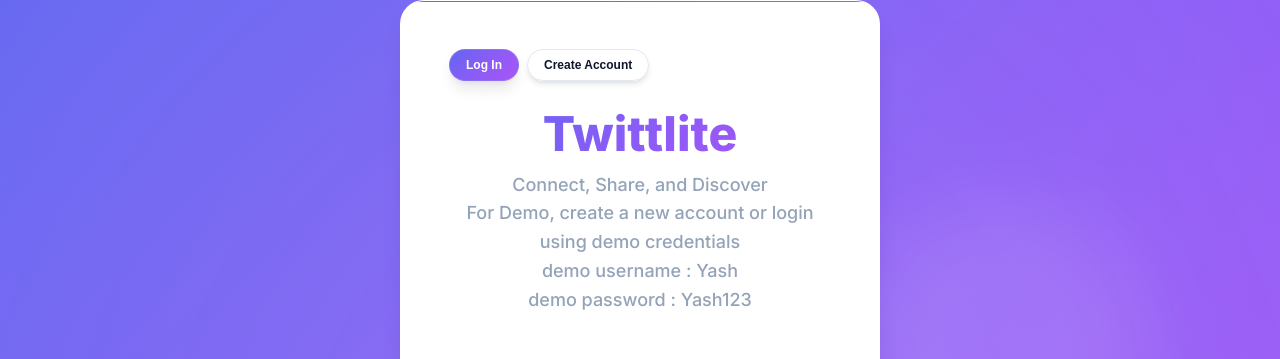
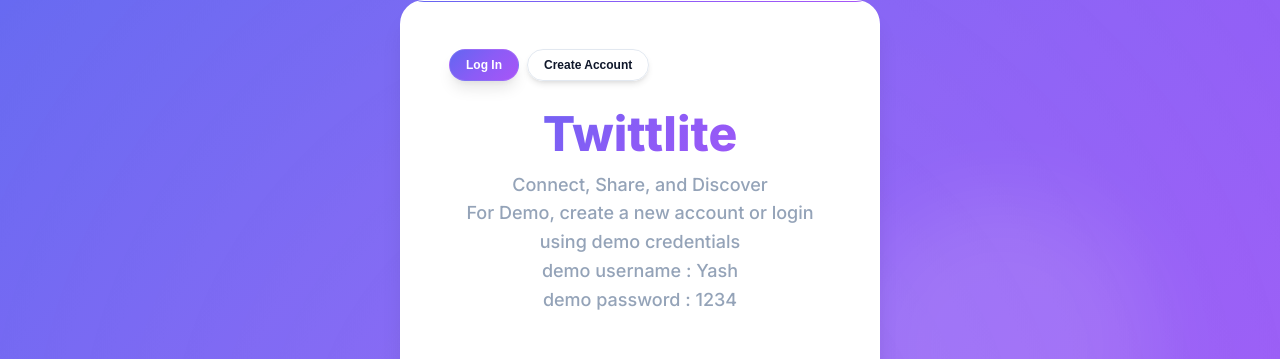
Before and after one commit to anonymous-error404/GoogleGenAIExchange-DemoApp, a React (Vite) app: page / in a window 1280 px wide. Shown: the top 359 px of the page. Built offline with nearby package versions, Linux system fonts and the light colour scheme.

Commit message:
Update Login.tsx

```diff
--- a/src/components/Login.tsx
+++ b/src/components/Login.tsx
@@ -135,7 +135,7 @@ export default function Login() {
             Connect, Share, and Discover<br/>
             For Demo, create a new account or login using demo credentials <br/>
             demo username : Yash <br/>
-            demo password : Yash123
+            demo password : 1234
           </p>
         </div>
 
```
